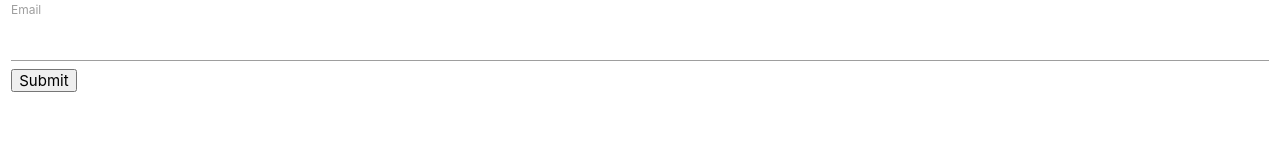
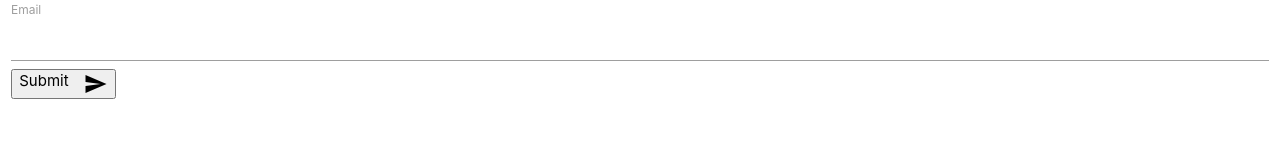
Before and after one commit to pwatrous/send-spam-to-me, a website: page site/index.html in a window 1280 px wide. Drawn offline with nearby package versions, Linux system fonts and the light colour scheme.

Commit message:
made button prettier

```diff
--- a/site/index.html
+++ b/site/index.html
@@ -6,6 +6,7 @@
 	<title>Send Spam to me</title>
 	<link rel="stylesheet" href="style.css">
 	<link rel="stylesheet" href="https://cdnjs.cloudflare.com/ajax/libs/materialize/0.97.7/css/materialize.min.css">
+	<link href="https://fonts.googleapis.com/icon?family=Material+Icons" rel="stylesheet">
 
 
 </head>
@@ -17,7 +18,9 @@
 				<div class="input-field col s12">
 					<input id="email" type="email" class="validate">
 					<label for="email" class="active">Email</label>
-					<input type="submit">
+						<button class="button" type="submit" name="action">Submit
+    					<i class="material-icons right">send</i>
+  </button>
 				</div>
 			</div>
 		</form>
```
